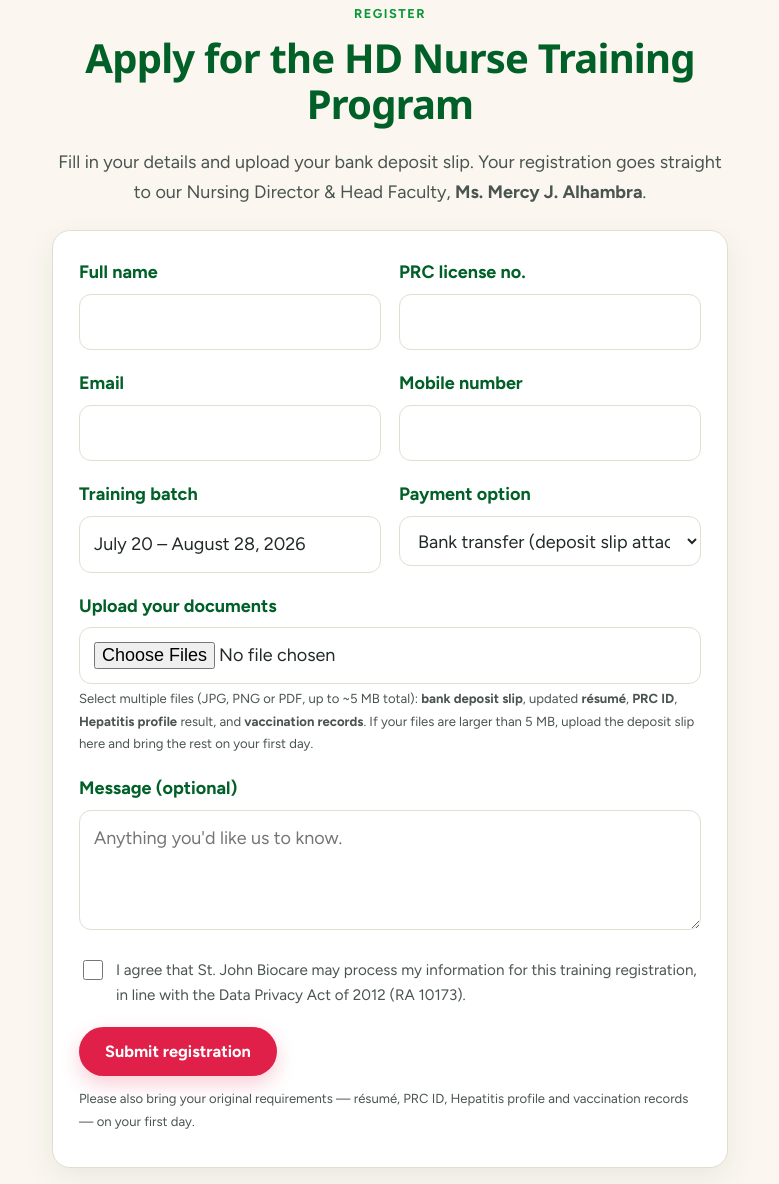
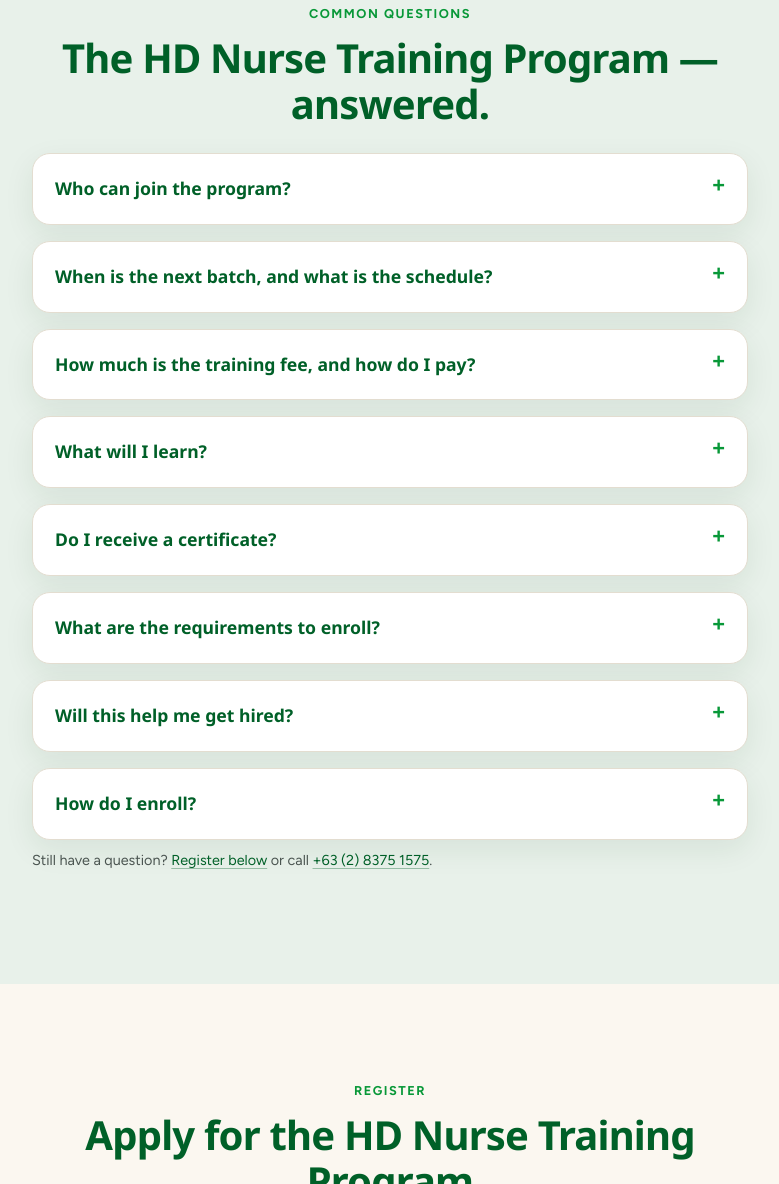
Before and after one commit to williamrivero/stjohnbiocare, an Astro site: page /training-academy in a window 1280 px wide. Shown: the part 4108-5292 px from the top of the page, without its empty margins (250-1029 px from the left). Built offline with nearby package versions, Linux system fonts and the light colour scheme; Astro itself is replaced by a stand-in of ours.

Commit message:
Add FAQ section to Training Academy page
Eight training-focused Q&As (eligibility, batch/schedule, fee & payment,
curriculum, certificate, requirements, hiring, how to enroll) in the site
accordion style, placed before the registration form, with FAQPage
structured data.

```diff
--- a/src/pages/training-academy.astro
+++ b/src/pages/training-academy.astro
@@ -14,6 +14,17 @@ const requirements = [
   'Photocopy of PRC ID',
   'Updated Hepatitis profile result (Anti-HCV, Anti-HBs and HBsAg)',
   'Vaccination ID / passport (COVID-19 vaccination records)',
+];
+
+const faqs = [
+  { q: 'Who can join the program?', a: 'The program is open to all Registered Nurses (RNs). You do not need prior dialysis experience — we build your hemodialysis skills from the ground up.' },
+  { q: 'When is the next batch, and what is the schedule?', a: 'Our next batch runs July 20 – August 28, 2026, Monday to Friday, 8:00 AM to 4:00 PM, at our Quezon Avenue main branch. It combines on-site lectures with supervised, hands-on clinical exposure.' },
+  { q: 'How much is the training fee, and how do I pay?', a: 'The fee is ₱14,000, inclusive of the HD in-house manual and consumables (gloves and N95 masks). You may pay in cash or by installment — 50% (₱7,000) down on or before the start, and the balance during the training — via bank transfer to our PBCOM account or at the cashier.' },
+  { q: 'What will I learn?', a: 'Patient care and assessment, basic hemodialysis skills, vascular-access safeguarding, and infection-control protocols — through both classroom lectures and supervised clinical practice.' },
+  { q: 'Do I receive a certificate?', a: 'Yes. On successful completion you earn a Certificate of Training that strengthens your professional credentials.' },
+  { q: 'What are the requirements to enroll?', a: 'An updated résumé, a photocopy of your PRC ID, an updated Hepatitis profile (Anti-HCV, Anti-HBs and HBsAg), and your vaccination records (COVID-19). Please bring the originals on your first day.' },
+  { q: 'Will this help me get hired?', a: 'Many of our graduates go on to join the St. John Biocare family, and the Certificate of Training strengthens your credentials wherever you choose to apply.' },
+  { q: 'How do I enroll?', a: 'Register through the form below, call +63 (2) 8375 1575 or +63 (2) 8921 8921, or message us on Facebook at facebook.com/sjbdc.' },
 ];
 ---
 <BaseLayout title="Training Academy" description="The St. John Biocare Hemodialysis Nurse Training Program for Registered Nurses — 6 weeks, didactic + hands-on, with a Certificate of Training. Next batch: July 20 – August 28, 2026." image="/images/og/og-training.jpg">
@@ -132,6 +143,26 @@ const requirements = [
     </div>
   </section>
 
+  <!-- FAQ -->
+  <section class="section section--mist">
+    <div class="container stack" style="max-width:760px">
+      <div class="center" style="margin-bottom:26px">
+        <p class="eyebrow">Common questions</p>
+        <h2>The HD Nurse Training Program — answered.</h2>
+      </div>
+      {faqs.map((f) => (
+        <details class="faq">
+          <summary>{f.q}</summary>
+          <div class="faq__a"><p style="margin:0">{f.a}</p></div>
+        </details>
+      ))}
+      <p class="muted" style="font-size:.9rem;margin-top:8px">
+        Still have a question? <a href="#register">Register below</a> or call
+        <a href="tel:+63283751575">+63 (2) 8375 1575</a>.
+      </p>
+    </div>
+  </section>
+
   <!-- Registration -->
   <section id="register" class="section">
     <div class="container" style="max-width:720px">
@@ -217,4 +248,23 @@ const requirements = [
       </form>
     </div>
   </section>
+
+  <script type="application/ld+json" set:html={JSON.stringify({
+    '@context': 'https://schema.org',
+    '@type': 'FAQPage',
+    mainEntity: faqs.map((f) => ({
+      '@type': 'Question',
+      name: f.q,
+      acceptedAnswer: { '@type': 'Answer', text: f.a },
+    })),
+  })} />
 </BaseLayout>
+
+<style>
+  .faq { background: var(--white); border: 1px solid var(--border); border-radius: var(--radius); padding: 4px 22px; box-shadow: var(--shadow); }
+  .faq summary { cursor: pointer; font-weight: 700; color: var(--forest); font-family: var(--font-head); font-size: 1.1rem; padding: 16px 0; list-style: none; display: flex; justify-content: space-between; gap: 12px; }
+  .faq summary::-webkit-details-marker { display: none; }
+  .faq summary::after { content: '+'; color: var(--life); font-weight: 700; font-size: 1.4rem; line-height: 1; }
+  .faq[open] summary::after { content: '\2212'; }
+  .faq__a { padding: 0 0 18px; color: var(--ink-soft); }
+</style>
```
